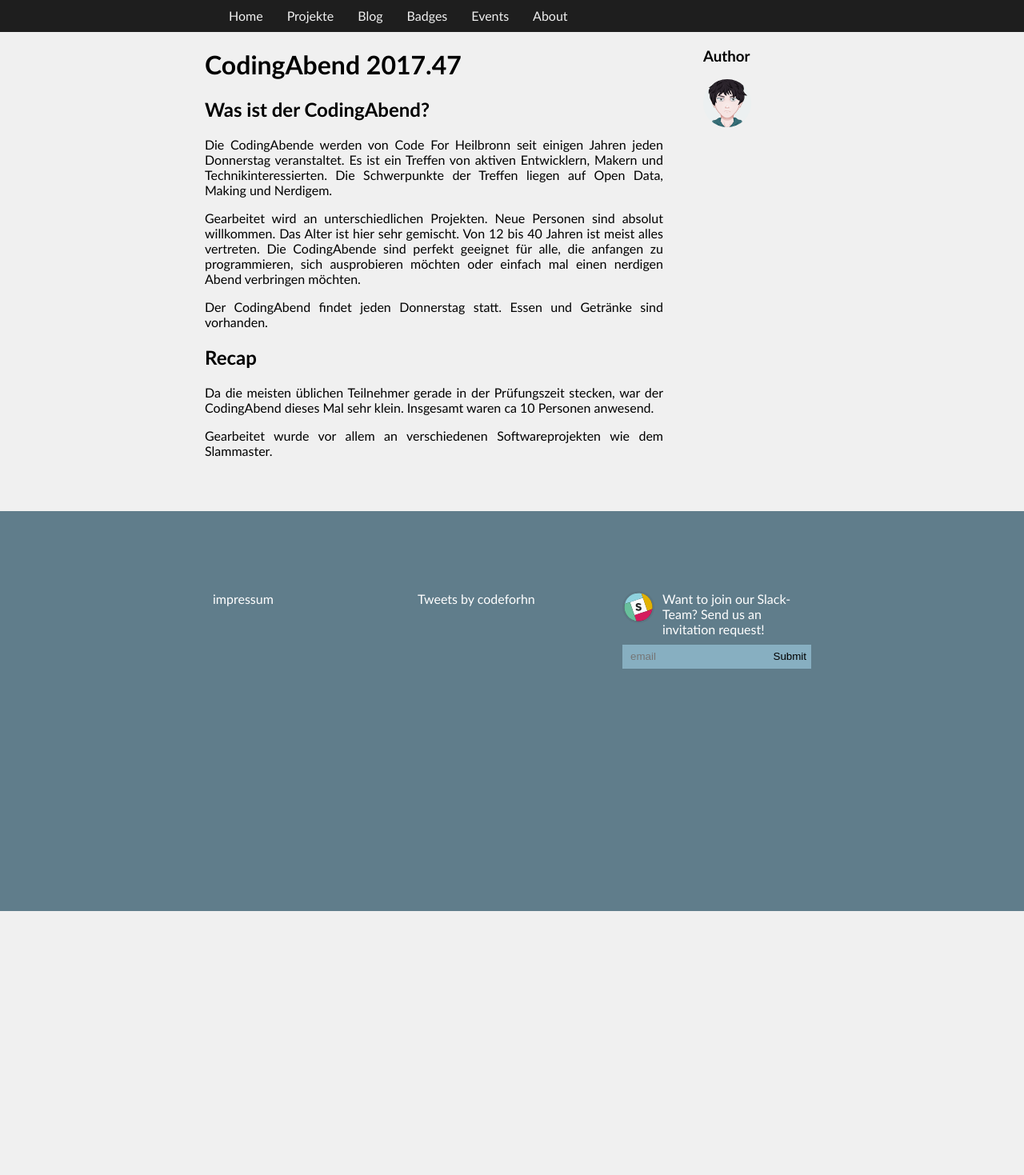
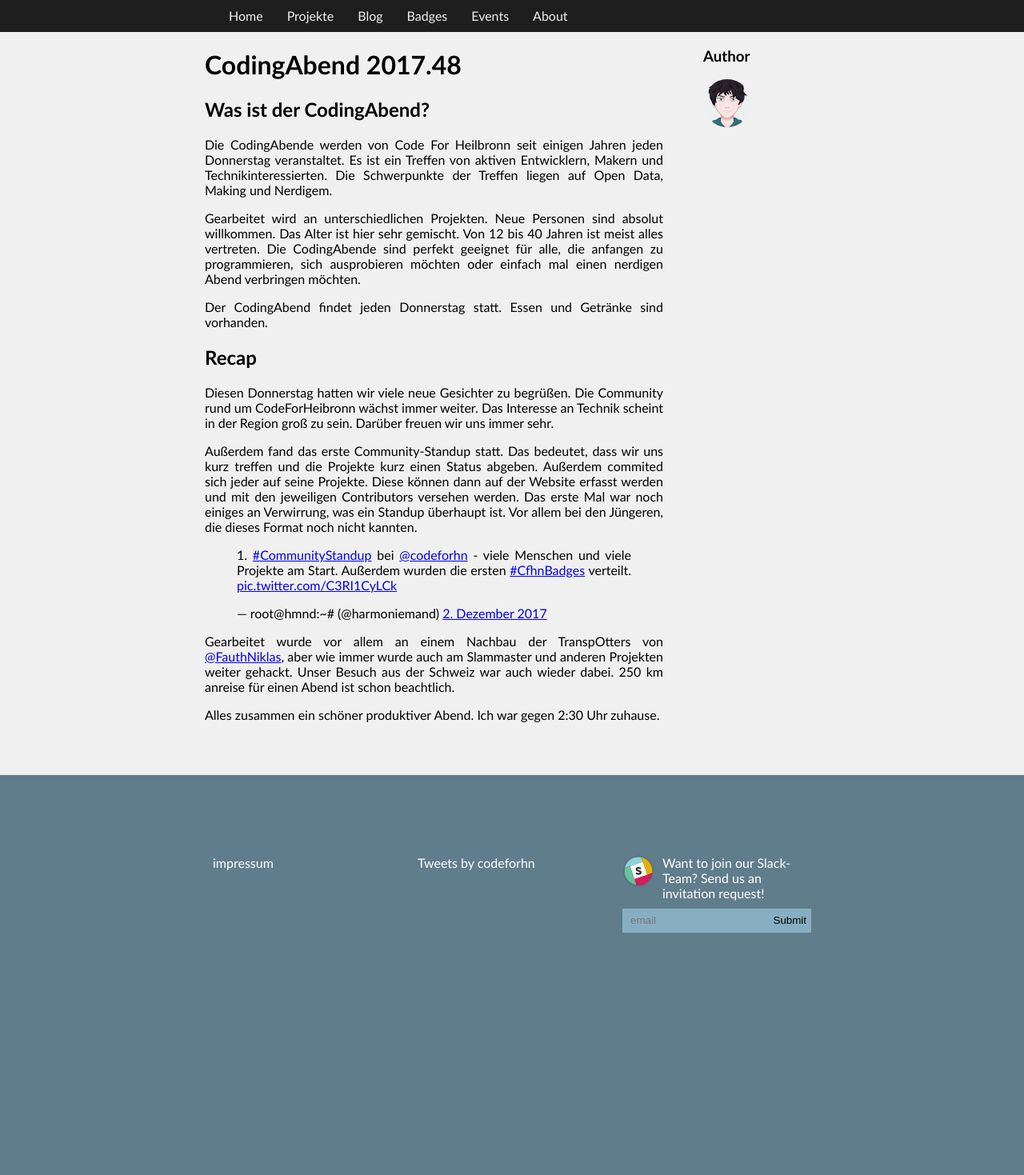
Before and after one commit to opendata-heilbronn/codeforheilbronn-de, a Jekyll site: the page built from _posts/2017-11-30-CodingAbend.md, in a window 1280 px wide. Shown: the whole page at 80% size. Built offline with Jekyll 4.4.1, drawn with Linux system fonts in a browser that asks for light colours; nearby versions of some CDN libraries; comment, search, counter and statistics services are not loaded; before the commit the page ends 1139 px from its top, so only the background shows below that.

Commit message:
Blogeintrag CodingAbend 2017.48

```diff
--- a/_posts/2017-11-30-CodingAbend.md
+++ b/_posts/2017-11-30-CodingAbend.md
@@ -23,4 +23,13 @@ Der CodingAbend findet jeden Donnerstag statt. Essen und Getränke sind vorhande
 
 ## Recap
 
-Diesen Donnerstag hatten wir viele neue Gesichter zu begrüßen.
+Diesen Donnerstag hatten wir viele neue Gesichter zu begrüßen. Die Community rund um CodeForHeibronn wächst immer weiter. Das Interesse an Technik scheint in der Region groß zu sein. Darüber freuen wir uns immer sehr.
+
+Außerdem fand das erste Community-Standup statt. Das bedeutet, dass wir uns kurz treffen und die Projekte kurz einen Status abgeben. Außerdem commited sich jeder auf seine Projekte. Diese können dann auf der Website erfasst werden und mit den jeweiligen Contributors versehen werden. Das erste Mal war noch einiges an Verwirrung, was ein Standup überhaupt ist. Vor allem bei den Jüngeren, die dieses Format noch nicht kannten.
+
+<blockquote class="twitter-tweet" data-lang="de"><p lang="de" dir="ltr">1. <a href="https://twitter.com/hashtag/CommunityStandup?src=hash&amp;ref_src=twsrc%5Etfw">#CommunityStandup</a>  bei <a href="https://twitter.com/codeforhn?ref_src=twsrc%5Etfw">@codeforhn</a> - viele Menschen und viele Projekte am Start. Außerdem wurden die ersten <a href="https://twitter.com/hashtag/CfhnBadges?src=hash&amp;ref_src=twsrc%5Etfw">#CfhnBadges</a> verteilt. <a href="https://t.co/C3RI1CyLCk">pic.twitter.com/C3RI1CyLCk</a></p>&mdash; root@hmnd:~# (@harmoniemand) <a href="https://twitter.com/harmoniemand/status/936998462813548544?ref_src=twsrc%5Etfw">2. Dezember 2017</a></blockquote>
+<script async src="https://platform.twitter.com/widgets.js" charset="utf-8"></script>
+
+Gearbeitet wurde vor allem an einem Nachbau der TranspOtters von [@FauthNiklas](https://twitter.com/FauthNiklas), aber wie immer wurde auch am Slammaster und anderen Projekten weiter gehackt. Unser Besuch aus der Schweiz war auch wieder dabei. 250 km anreise für einen Abend ist schon beachtlich.
+
+Alles zusammen ein schöner produktiver Abend. Ich war gegen 2:30 Uhr zuhause.
```
Also changed, not shown: other parts of _posts/2017-11-30-CodingAbend.md (+1 -1 lines).
